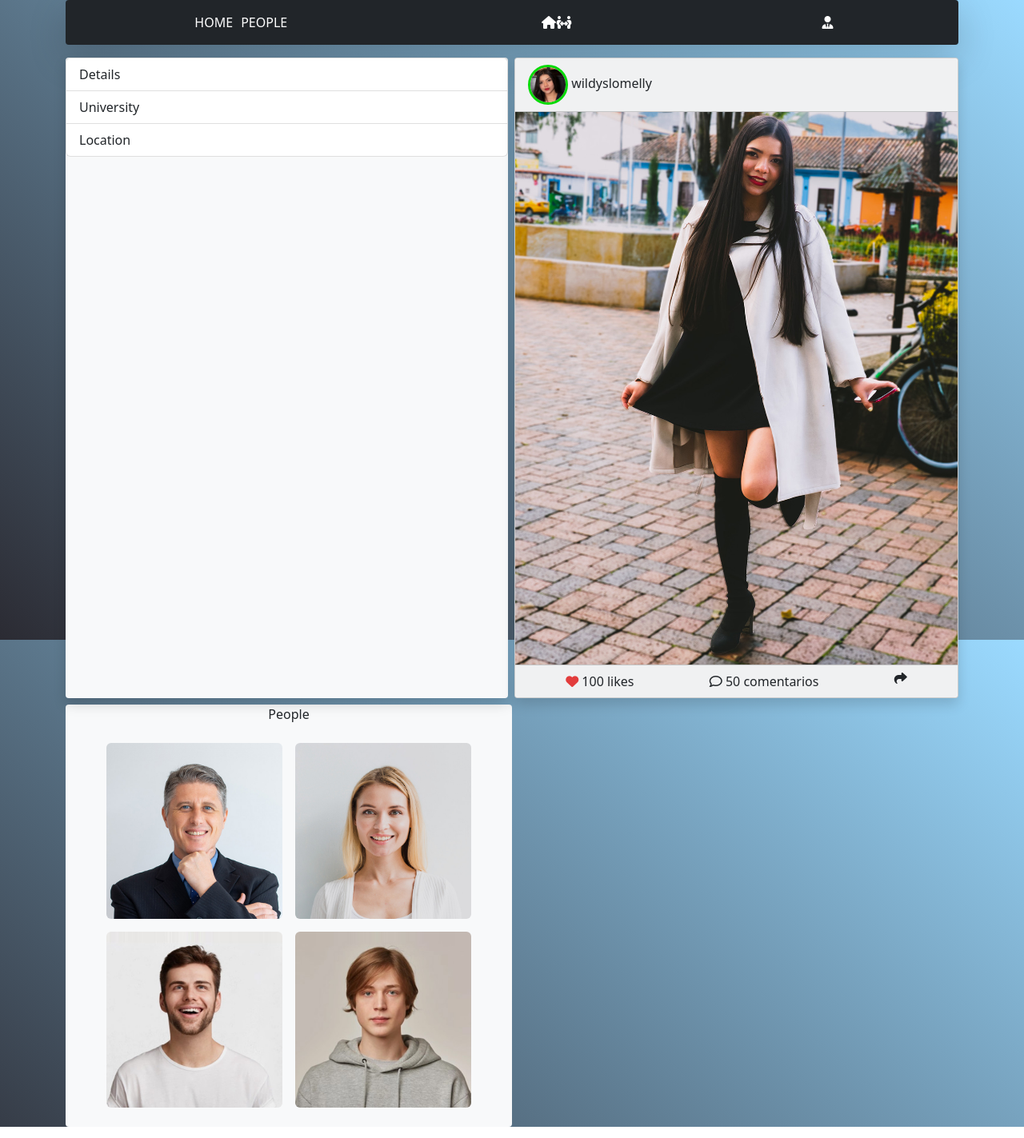
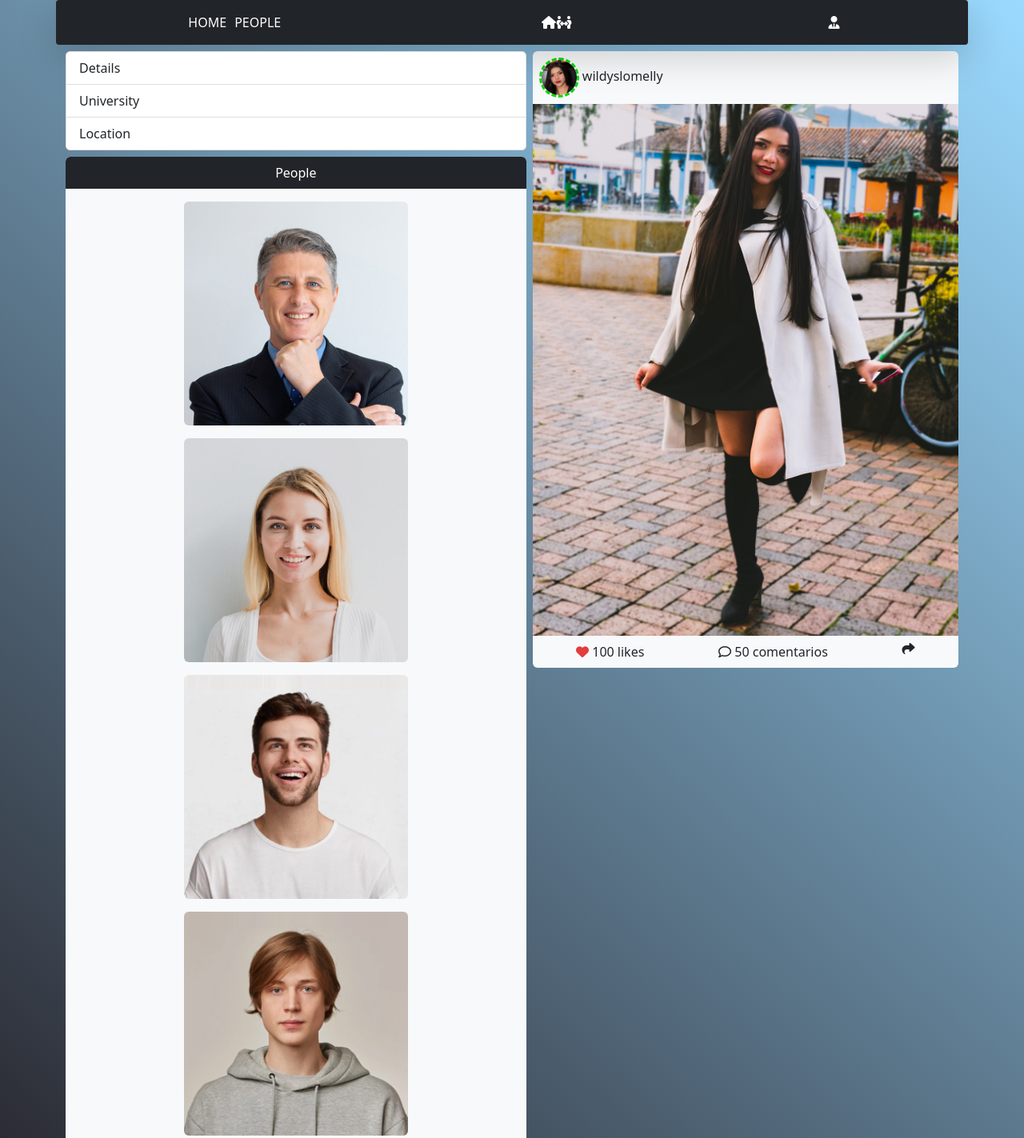
Before and after one commit to fabigo737/BIT-Project2, a plain HTML site: page index.html in a window 1280 px wide. Shown: the top 1423 px of the page at 80% size. Drawn offline with nearby package versions, Linux system fonts and the light colour scheme.

Commit message:
Proyecto terminado

```diff
--- a/index.html
+++ b/index.html
@@ -6,61 +6,71 @@
     <meta http-equiv="X-UA-Compatible" content="IE=edge">
     <meta name="viewport" content="width=device-width, initial-scale=1.0">
     <title>Proyecto 2</title>
-    <link rel="stylesheet" href="style.css">
+
     <script src="https://kit.fontawesome.com/676ee9172b.js" crossorigin="anonymous"></script>
     <!-- CSS only -->
     <link href="https://cdn.jsdelivr.net/npm/bootstrap@5.2.1/dist/css/bootstrap.min.css" rel="stylesheet"
         integrity="sha384-iYQeCzEYFbKjA/T2uDLTpkwGzCiq6soy8tYaI1GyVh/UjpbCx/TYkiZhlZB6+fzT" crossorigin="anonymous">
+        <link rel="stylesheet" href="style.css">
 </head>
 
-<body class="bodyfabian vh-100">
-    <div class="container-sm container-md ">
-        <nav class="bg-dark rounded-1 py-3 text-white navbar navbar-expand-lg d-flex justify-content-around shadow-lg">
+<body class="bodyfabian ">
+    <!--      BARRA DE NAVEGACION ESTA AQUI     -->
+    <nav
+        class=" container-md  bg-dark rounded-1 py-3 text-white navbar navbar-expand-lg d-flex justify-content-around shadow-lg mb-2">
+
+        <ul class="menumobile"><i class="fa-solid fa-bars"></i></ul>
         <ul class="navbar-nav ">
             <li><a href="#">HOME</a></li>
             <li><a href="#">PEOPLE</a></li>
         </ul>
-            <ul class="d-inline-flex navbar-nav">
+        <ul class="d-inline-flex navbar-nav inconos">
             <li><i class="fa-solid fa-house"></i></li>
             <li><i class="fa-solid fa-people-arrows"></i></li>
         </ul>
         <div class="useravatar"><i class="fa-solid fa-user-tie"></i></div>
     </nav>
-        <div class="d-flex text-ceter mt-3">
-            <div class="col bg-light me-1 shadow rounded-1">
+    <!-- COMIENZA PRIMER BLOQUE -->
+    <div class="flexgeneral  d-flex gap-2  container-md mobilewrap">
+        <div class="ladoizquierdo d-flex flex-wrap flex-column ">
+            <div class="menulista bg-light rounded mb-2">
                 <ul class="list-group">
                     <a href="#" class="list-group-item list-group-item-action">Details</a>
                     <a href="#" class="list-group-item list-group-item-action">University</a>
                     <a href="#" class="list-group-item list-group-item-action">Location</a>
                 </ul>
             </div>
-            <div class="col card bg-light ms-1 shadow rounded-1">  <div class="card-header">
-                <img class="rounded-circle wildysborder"  src="imgs/wildysp.jpg" width="50px" alt=""> wildyslomelly
+            <div class="personajes bg-light text-white rounded">
+                <div class="card-header bg-dark rounded-top text-center py-2">People</div>
+                <div class="peopleimgs d-flex flex-wrap gap-3 py-3 justify-content-center">
+                    <img src="imgs/p1.jpg" class="rounded" alt="">
+                    <img class="rounded "  src="imgs/p2.jpg" alt="">
+                    <img class="rounded " src="imgs/p4.jpg" alt="">
+                    <img class="rounded " src="imgs/p6.jpg" alt="">
+                </div>
+            </div>
+        </div>
+        <div class="ladoderecho  bg-light align-self-start rounded mb-3">
+            <div class="instafeed">
+                <div class="card-header p-2">
+                    <img class="rounded-circle wildysborder" src="imgs/wildysp.jpg" width="50px" alt="">   wildyslomelly
                 </div>
                 <div class="d-flex">
                     <img src="imgs/wildyspost.jpg" width="100%" alt="">
                 </div>
-              <div class="card-footer d-flex justify-content-around">
-                <div class="likescount"><i class="fa-solid fa-heart style="red""></i>
-                <a>100 likes</a></div>
+                <div class="card-footer d-flex justify-content-around p-2">
+                    <div class="likescount"><i class="fa-solid fa-heart style=" red""></i>
+                        <a>100 likes</a>
+                    </div>
                     <div class="comentarios"><i class="fa-regular fa-comment"></i><a> 50 comentarios</a></div>
 
 
                     <i class="fa-solid fa-share"></i>
-              </div></div>
                 </div>
-        <div class="bg-light mt-2 col-6 me-2 justify-content-center text-center rounded-1">
-            <a class="text-decoration-none text-dark">People</a>
-            <div class="peopleimgs d-flex flex-wrap justify-content-center p-3">
-                <img src="imgs/p1.jpg" class="rounded m-2" alt="">
-                <img class="rounded m-2" 3 src="imgs/p2.jpg" alt="">
-                <img class="rounded m-2" src="imgs/p4.jpg" alt="">
-                <img class="rounded m-2" src="imgs/p6.jpg" alt="">
+            </div>
+        </div>
     </div>
 
-        </div>
-
-    </div>
 </body>
 
 </html>
--- a/style.css
+++ b/style.css
@@ -1,7 +1,6 @@
 .bodyfabian {
     background: rgb(43, 43, 51);
     background: linear-gradient(41deg, rgba(43, 43, 51, 1) 0%, rgba(155, 218, 255, 1) 100%);
-    height: 100%;
 }
 
 
@@ -12,14 +11,40 @@ ul a {
 
 }
 
-.peopleimgs img{
-    max-width: 220px;
+.menumobile{
+    display: none;
 }
 
-.wildysborder {
-    border: 3px solid rgb(5, 218, 5);
+
+.peopleimgs img{
+    max-width: 280px;
+}
+
+.wildysborder{
+    border: 3px dashed rgb(5, 218, 5);
 }
 
 .fa-heart {
     color: rgb(226, 60, 60);
 }
+
+
+@media only screen and (max-width: 768px) {
+    .wildysborder{
+        border: 5px dashed rgb(218, 5, 5);
+    }
+    .menumobile{
+        display: block;
+    }
+    .navbar-nav, li {
+        display: none;
+    }
+    .mobilewrap{
+        display: flex;
+        flex-wrap: wrap;
+    }
+
+    .col6 {
+        display: none;
+    }
+}
```
Lines whose indentation alone changed are shown as unchanged.
